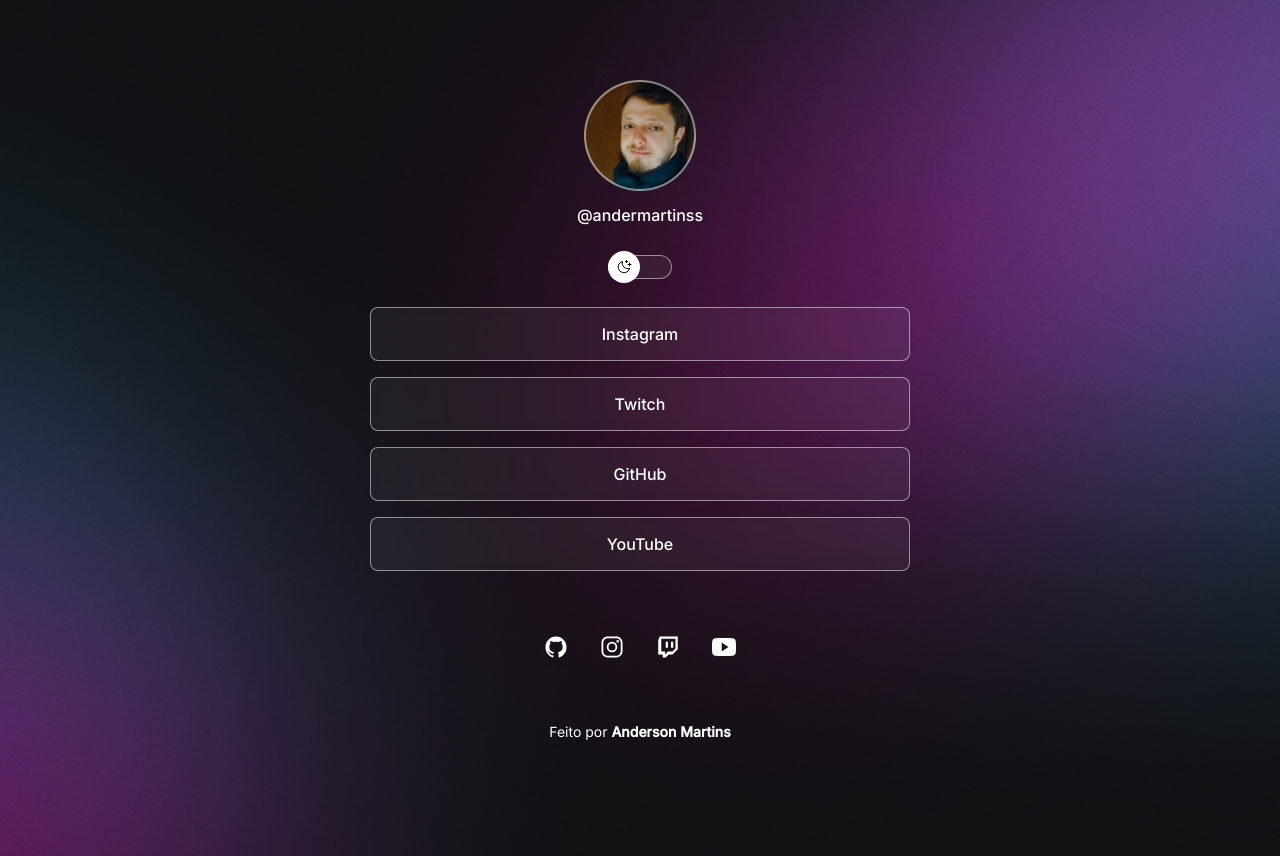
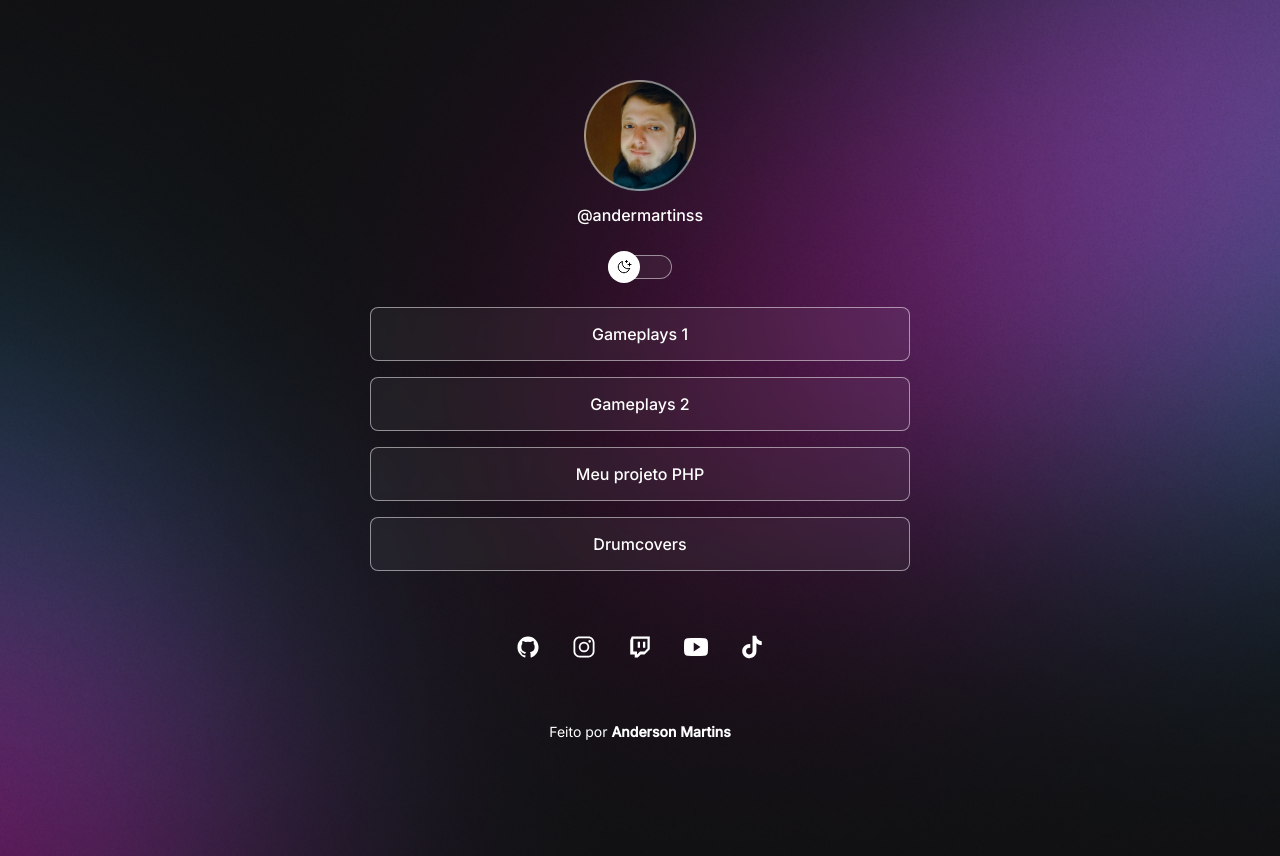
Before and after one commit to AnderMartins/Meus-Links, a plain HTML site: page index.html in a window 1280 px wide. Drawn offline with nearby package versions, Linux system fonts and the light colour scheme.

Commit message:
add more links

```diff
--- a/index.html
+++ b/index.html
@@ -28,19 +28,19 @@
       </div>
       <ul>
         <li>
-          <a href="https://www.instagram.com/andermartinss" target="_blank">Instagram</a>
+          <a href="https://www.tiktok.com/@andermartinsgaming" target="_blank">Gameplays 1</a>
         </li>
 
         <li>
-          <a href="https://www.twitch.tv/andermartinss" target="_blank">Twitch</a>
+          <a href="https://k.kwai.com/u/@AnderMartinss/eCigZFrz" target="_blank">Gameplays 2</a>
         </li>
 
         <li>
-          <a href="https://github.com/andermartins" target="_blank">GitHub</a>
+          <a href="https://github.com/AnderMartins/app_locadora_carros" target="_blank">Meu projeto PHP</a>
         </li>
 
         <li>
-          <a href="https://youtube.com/@TheMartins619" target="_blank">YouTube</a>
+          <a href="https://youtube.com/@TheMartins619" target="_blank">Drumcovers</a>
         </li>
       </ul>
       <div id="social-links">
@@ -60,6 +60,10 @@
           <ion-icon name="logo-youtube"></ion-icon>
         </a>
 
+        <a href="https://www.tiktok.com/@andermartinsgaming" target="_blank">
+          <ion-icon name="logo-tiktok"></ion-icon>
+        </a>
+
       </div>
       <footer>Feito por <b>Anderson Martins</b></footer>
     </div>
```
